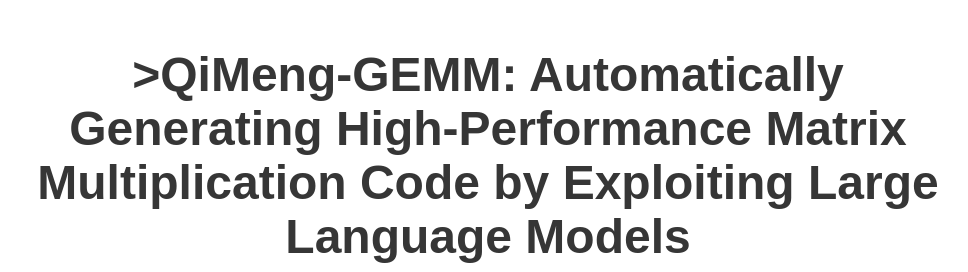
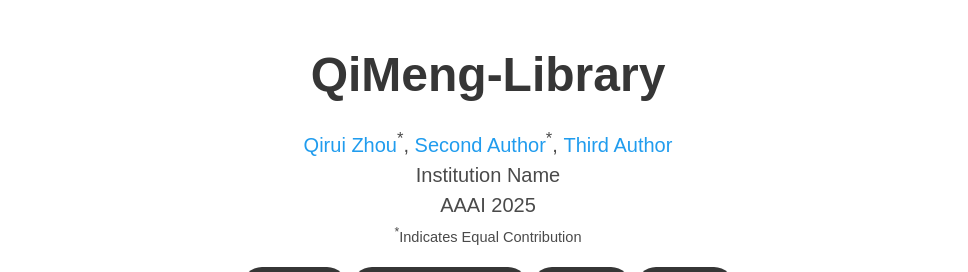
Before and after one commit to QiMeng-Team/QiMeng-GEMM, a plain HTML site: page index.html in a window 1280 px wide. Shown: the top 272 px of the page, without its empty margins (152-1120 px from the left). Drawn offline with nearby package versions, Linux system fonts and the light colour scheme; some icons are missing; a web font is replaced by a local one.

Commit message:
Update index.html

```diff
--- a/index.html
+++ b/index.html
@@ -24,7 +24,7 @@
   <meta name="viewport" content="width=device-width, initial-scale=1">
 
 
-  <title>QiMeng-GEMM: Automatically Generating High-Performance Matrix Multiplication Code by Exploiting Large Language Models</title>
+  <title>QiMeng-Library</title>
   <link rel="icon" type="image/x-icon" href="static/images/favicon.ico">
   <link href="https://fonts.googleapis.com/css?family=Google+Sans|Noto+Sans|Castoro"
   rel="stylesheet">
@@ -52,7 +52,7 @@
       <div class="container is-max-desktop">
         <div class="columns is-centered">
           <div class="column has-text-centered">
-            <h1 class="title is-1 publication-title">>QiMeng-GEMM: Automatically Generating High-Performance Matrix Multiplication Code by Exploiting Large Language Models</h1>
+            <h1 class="title is-1 publication-title">QiMeng-Library</h1>
             <div class="is-size-5 publication-authors">
               <!-- Paper authors -->
               <span class="author-block">
```
